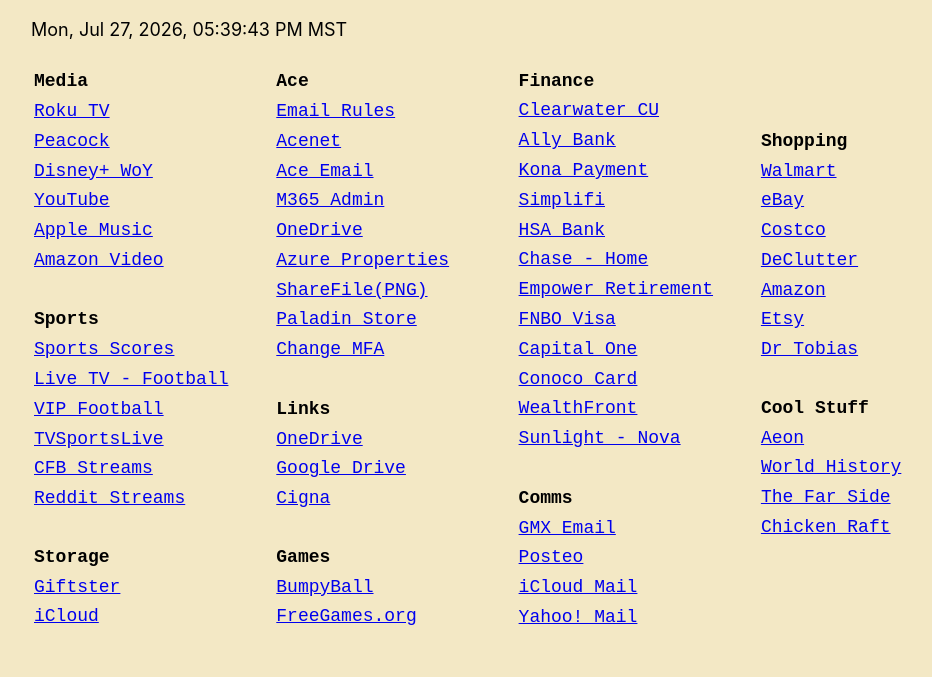
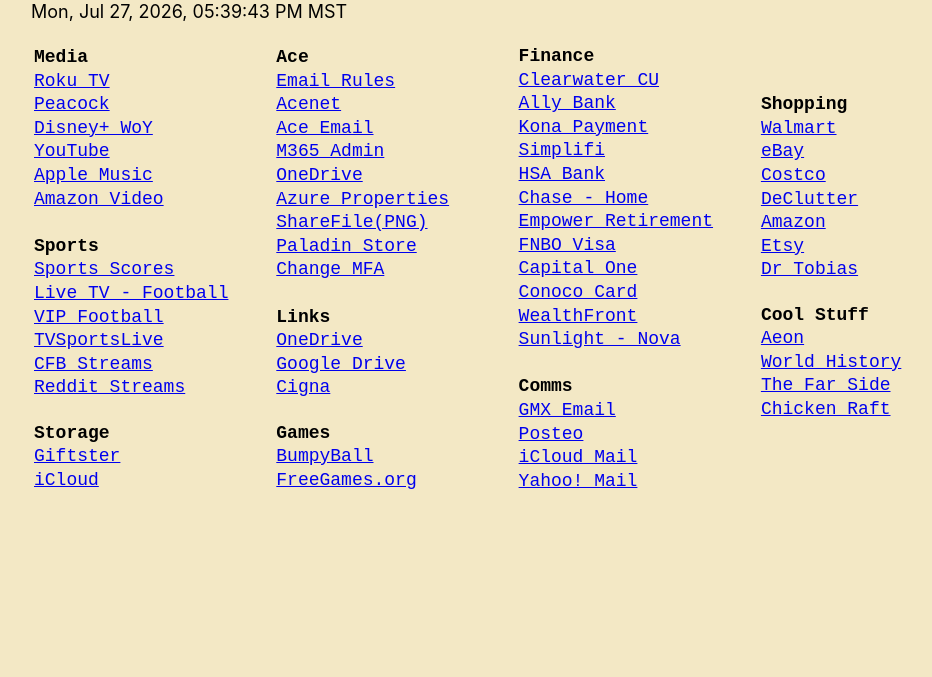
Before and after one commit to MSwan4312/mswan4312.github.io, a plain HTML site: page index.html in a window 1280 px wide. Shown: the part 123-800 px from the top of the page, without its empty margins (2-934 px from the left). Drawn offline with Linux system fonts and the light colour scheme.

Commit message:
Update style.css

```diff
--- a/style.css
+++ b/style.css
@@ -14,5 +14,5 @@
     font-size: 18px;
 }
 body {
-    line-height: 1.6; /* Increases space between text lines */
+    line-height: 1.2; /* Increases space between text lines */
   }
```
